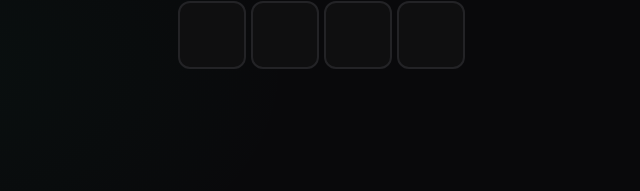
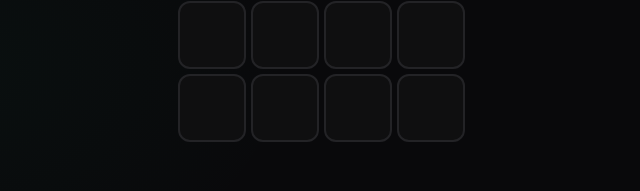
Before and after one commit to jshmlnd/my-portfolio, a React (Vite) app: page /game in a window 1280 px wide. Shown: the part 412-603 px from the top of the page, without its empty margins (319-959 px from the left). Built offline with nearby package versions, Linux system fonts and the light colour scheme.

Commit message:
fix: update maxGuesses calculation in Game component and improve getWordLetters function to return only uppercase letters

```diff
--- a/src/pages/game/Game.jsx
+++ b/src/pages/game/Game.jsx
@@ -515,7 +515,7 @@ const Game = () => {
         {/* Grid */}
         <div className="flex-1 flex flex-col items-center justify-start pt-2">
           {(() => {
-            const maxGuesses = wordLen + 1;
+            const maxGuesses = GAME_CONFIG.maxGuesses;
             const tileGap = 5;
             const boardWidth = Math.min(460, Math.max(0, viewportWidth - 48));
             const tileSize = Math.max(1, Math.min(68, Math.floor((boardWidth - (wordLen - 1) * tileGap - wordBreaks.size * 8) / wordLen)));
--- a/src/pages/game/wordbank.js
+++ b/src/pages/game/wordbank.js
@@ -66,7 +66,7 @@ export function normalizeWord(word) {
 }
 
 export function getWordLetters(word) {
-  return normalizeWord(word).replace(/\s/g, '').split('');
+  return normalizeWord(word).match(/[A-Z]/g) || [];
 }
 
 // ─── Seed Configuration ────────────────────────────────────────────
```
